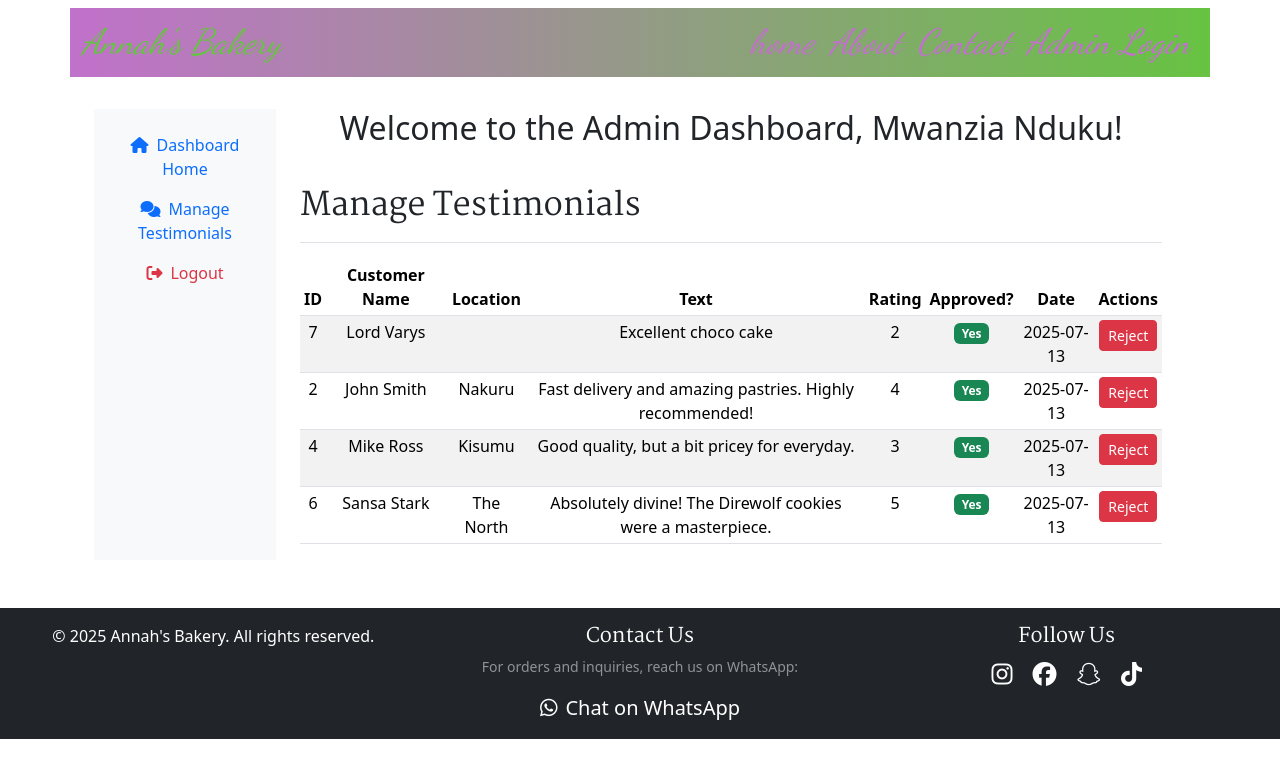
After one commit to R-gitonga/Annah-s-Bakey, a Flask app: page /admin/testimonials in a window 1280 px wide. The commit adds this page. Shown: the top 778 px of the page. Run offline with Flask 3, Linux system fonts and the light colour scheme; a user stored in the database is signed in; data comes from the database, SQL or seed files in the repository; both versions use the stored data as it was after the commit; some web fonts are replaced.

Commit message:
Implement user authentication with Flask-Login, update dashboard and testimonials management, and enhance alert functionality

```diff
--- a/app.py
+++ b/app.py
@@ -3,6 +3,7 @@ from flask import Flask, render_template, request, jsonify, flash, redirect, url
 import os
 from flask_sqlalchemy import SQLAlchemy
 from datetime import datetime, timezone
+from flask_login import login_required, LoginManager, login_user, logout_user, current_user, UserMixin
 
 
 app = Flask(__name__)
@@ -21,6 +22,16 @@ app.config['SECRET_KEY'] = os.environ.get('SECRET_KEY', 'your_super_secret_dev_k
 # The 'or' part is a fallback for local development if SECRET_KEY isn't set as an env var there.
 # In production on Render, os.environ.get('SECRET_KEY') will be used.
 db = SQLAlchemy(app)
+
+login_manager = LoginManager() # Create an instance of LoginManager
+login_manager.init_app(app)    # Initialize it with your Flask app
+login_manager.login_view = 'login' # Tell Flask-Login what route to use for login if @login_required fails
+
+# User loader callback for Flask-Login
+@login_manager.user_loader
+def load_user(user_id):
+    return User.query.get(int(user_id))
+# --- END NEW ---
 
 # import database models
 
@@ -87,7 +98,7 @@ def add_testimonial():
                 testimonial_text=testimonial_text,
                 rating=rating,
                 image_url=None, #image upload not implemented yet
-                is_approved=True
+                is_approved=False
             )
             db.session.add(new_testimonial)
             db.session.commit()
@@ -154,48 +165,87 @@ def admin_login():
     return render_template('admin_login.html')
 
 # login
-@app.route("/login", methods=['POST'])
+@app.route("/login", methods=['GET', 'POST'])
 def login():
-    # collect info from form
-    username = request.form['username']
-    password = request.form['password']
+    if request.method == 'POST':
 
-    user = User.query.filter_by(username=username).first()
-    if user and user.check_password(password):
-        session['username'] = username
-        return redirect(url_for('dashboard'))
-    return render_template("index.html")
+        # collect info from form
+        username = request.form['username']
+        password = request.form['password']
+
+        user = User.query.filter_by(username=username).first()
+        if user and user.check_password(password):
+            login_user(user) #log user in with flask login
+            next_page = request.args.get('next') #redirect to page they tried to access
+
+            return redirect(next_page or url_for('dashboard'))
+        else:
+            flash("Invalid Username or Password!", "danger")
+    return render_template("admin_login.html")
 
 
 # Register
-@app.route("/register", methods=['POST'])
+@app.route("/register", methods=['POST', 'GET'])
 def register():
-    username = request.form['username']
-    password = request.form['password']
-    user = User.query.filter_by(username=username).first()
-    if user:
-        return render_template("index.html", error="user already here")
-    else:
-        new_user = User(username=username)
-        new_user.set_password(password)
-        db.session.add(new_user)
-        db.session.commit()
-        # create a new session for user
-        session['username'] = username
-        return redirect(url_for('dashboard'))
+    if request.method == 'POST':
+        username = request.form['username']
+        password = request.form['password']
+        user = User.query.filter_by(username=username).first()
+        if user:
+            flash('Username already exists', 'danger')
+            return render_template("admin_login.html", error="user already exists")
+        else:
+            new_user = User(username=username)
+            new_user.set_password(password)
+            db.session.add(new_user)
+            db.session.commit()
+            flash("Registration Successfull! please login.", 'success')
+            # create a new session for user
+            # session['username'] = username
+            return redirect(url_for('login'))
+
+    return render_template("admin_login.html")
+
 
 
 # Dashbooard
 @app.route("/dashboard")
+@login_required
 def dashboard():
-    if "username" in session:
-        return render_template("dashboard.html", username = session['username'])
-    return redirect(url_for('index'))
-
+    testimonials = Testimonial.query.all()
+    return render_template("dashboard.html", username=current_user.username, testimonials=testimonials)
 
 
 # logout
 @app.route("/logout")
+@login_required
 def logout():
-    session.pop('username', None)
-    return redirect(url_for('admin_login'))
+    logout_user()
+    flash("You have been logged out", "info")
+    return redirect(url_for('index'))
+
+# admin testimonials
+@app.route("/admin/testimonials")
+@login_required
+def admin_testimonials():
+    # fetch all testimonials ordered by creation date. later filters like pending only go here
+    testimonials = Testimonial.query.order_by(Testimonial.created_at.desc()).all()
+    return render_template("admin/testimonials.html", testimonials=testimonials, username=current_user.username)
+
+
+@app.route("/admin/testimonial/<int:testimonial_id>/<action>")
+@login_required
+def admin_testimonial_action(testimonial_id, action):
+    testimonial = Testimonial.query.get_or_404(testimonial_id)
+
+    if action == 'approve':
+        testimonial.is_approved = True
+        flash(f'Testimonial from {testimonial.customer_name} approved!', 'success')
+    elif action == 'reject':
+        db.session.delete(testimonial)
+        flash(f'Testimonial from {testimonial.customer_name} rejected and deleted!', 'danger')
+    else:
+        flash('Invalid action.', 'warning')
+
+    db.session.commit()
+    return redirect(url_for('admin_testimonials'))
--- a/init_db.py
+++ b/init_db.py
@@ -33,9 +33,9 @@ def init_db_with_sqlalchemy():
         # insert testimonials
         testimonials = [
             Testimonial(customer_name='Jane Doe', customer_location='Nairobi', testimonial_text='The best cake I\'ve ever had! Truly delicious and fresh.', rating=5, image_url=None, is_approved=True),
-            Testimonial(customer_name='John Smith', customer_location='Nakuru', testimonial_text='Fast delivery and amazing pastries. Highly recommended!', rating=4, image_url=None, is_approved=True),
-            Testimonial(customer_name='Sarah Lee', customer_location='Mombasa', testimonial_text='I loved the cookies, but the bread was a bit dry.', rating=3, image_url=None, is_approved=True),
-            Testimonial(customer_name='Mike Ross', customer_location='Kisumu', testimonial_text='Good quality, but a bit pricey for everyday.', rating=3, image_url=None, is_approved=True),
+            Testimonial(customer_name='John Smith', customer_location='Nakuru', testimonial_text='Fast delivery and amazing pastries. Highly recommended!', rating=4, image_url=None, is_approved=False),
+            Testimonial(customer_name='Sarah Lee', customer_location='Mombasa', testimonial_text='I loved the cookies, but the bread was a bit dry.', rating=3, image_url=None, is_approved=False),
+            Testimonial(customer_name='Mike Ross', customer_location='Kisumu', testimonial_text='Good quality, but a bit pricey for everyday.', rating=3, image_url=None, is_approved=False),
             Testimonial(customer_name='Rachel Zane', customer_location='Kiambu', testimonial_text='Absolutely divine! The chocolate cake was a masterpiece.', rating=5, image_url=None, is_approved=True),
             Testimonial(customer_name='Sansa Stark', customer_location='The North', testimonial_text='Absolutely divine! The Direwolf cookies were a masterpiece.', rating=5, image_url=None, is_approved=True),
         ]
--- a/models.py
+++ b/models.py
@@ -1,7 +1,8 @@
 from app import db
 from werkzeug.security import generate_password_hash, check_password_hash
+from flask_login import UserMixin
 
-class User(db.Model):
+class User(db.Model, UserMixin):
     id = db.Column(db.Integer, primary_key=True)
     username = db.Column(db.String(25), unique=True, nullable=False)
     password_hash = db.Column(db.String(150), nullable=False)
@@ -42,7 +43,7 @@ class Testimonial(db.Model):
     rating = db.Column(db.Integer)
     image_url = db.Column(db.String(200))
     created_at = db.Column(db.DateTime, default=db.func.current_timestamp())
-    is_approved = db.Column(db.Boolean, default=True)
+    is_approved = db.Column(db.Boolean, default=False)
 
     def __repr__(self):
         return f'<Testimonial {self.customer_name}>'
--- a/static/js/scripts.js
+++ b/static/js/scripts.js
@@ -93,4 +93,18 @@ document.addEventListener('DOMContentLoaded', function() {
                 // You can also trigger the AJAX request here to fetch and update products
             });
         });
+
+    const alerts = document.querySelectorAll('.alert');
+
+    alerts.forEach(function(alertElement) {
+        // check if alert has alert-dismissible class and not already fading out
+        if (alertElement.classList.contains('alert-dismissible') && !alertElement.classList.contains('fade')) {
+            const bsAlert = new bootstrap.Alert(alertElement);
+
+            // set timeout to automatically close alert after 3 seconds
+            setTimeout(function() {
+                bsAlert.dispose(); //use dispose to remove alert from DOM
+            }, 3000);
+        }
+    });
 });
--- /dev/null
+++ b/templates/admin/testimonials.html
@@ -0,0 +1,62 @@
+{% extends "dashboard.html" %}
+
+{% block title %}Manage Testimonials{% endblock %}
+
+
+{% block admin_content %}
+
+    <div class="d-flex justify-content-between flex-wrap flex-md-nowrap align-items-center pt-3 pb-2 mb-3 border-bottom">
+        <h1 class="h2">Manage Testimonials</h1>
+    </div>
+
+    <div class="table-responsive">
+        <table class="table table-striped table-sm">
+            <thead>
+                <tr>
+                    <th>ID</th>
+                    <th>Customer Name</th>
+                    <th>Location</th>
+                    <th>Text</th>
+                    <th>Rating</th>
+                    <th>Approved?</th>
+                    <th>Date</th>
+                    <th>Actions</th>
+                </tr>
+            </thead>
+            <tbody>
+                {% for testimonial in testimonials %}
+                <tr>
+                    <td>{{ testimonial.id }}</td>
+                    <td>{{ testimonial.customer_name }}</td>
+                    <td>{{ testimonial.customer_location }}</td>
+                    <td>{{ testimonial.testimonial_text }}</td>
+                    <td>{{ testimonial.rating}}</td>
+                    <td>
+                        {% if testimonial.is_approved %}
+                            <span class="badge bg-success">Yes</span>
+                        {% else %}
+                            <span class="badge bg-warning text-dark">No</span>
+                        {% endif %}
+                    </td>
+                    <td>{{ testimonial.created_at.strftime('%Y-%m-%d') }}</td>
+                    <td>
+                        {% if not testimonial.is_approved %}
+                            <a href="{{ url_for('admin_testimonial_action', testimonial_id=testimonial.id, action='approve') }}" class="btn btn-sm btn-success me-1">Approve</a>
+                        {% else %}
+                            <a href="{{ url_for('admin_testimonial_action', testimonial_id=testimonial.id, action='reject') }}" class="btn btn-sm btn-danger" onclick="return confirm('Are you sure you want to reject and delete this testimonial? This action can not be undone!');">Reject</a>
+                        {% endif %}
+                    </td>
+                </tr>
+                {% else %}
+                <tr>
+                    <td colspan="8" class="text-center">No testimonial found</td>
+                </tr>
+                {% endfor %}
+
+            </tbody>
+        </table>
+    </div>
+
+
+
+{% endblock %}
--- a/templates/dashboard.html
+++ b/templates/dashboard.html
@@ -1,16 +1,59 @@
 {% extends "base.html" %}
-{% block title %}Dashboard{% endblock %}
+{% block title %}Admin Dashboard{% endblock %}
 
 {% block content %}
-<div class="container">
-    <h2 class="mt-5">Admin Dashboard</h2>
-    <h1>Welcome, {{ username }} </h1>
-    <p>Welcome to your Dashboard</p>
-    <a href="{{ url_for('logout') }}" class="btn btn-logout">Logout</a>
-    <ul>
-        <li><a href="/manage_orders">Manage Orders</a></li>
-        <li><a href="/manage_products">Manage Products</a></li>
-        <li><a href="/view_reports">View Reports</a></li>
-    </ul>
+<div class="container-fluid mt-4">
+    <div class="container text-center">
+        <!-- <h1>Welcome, {{ username }} to Admin Dashboard</h1> -->
+        <div class="row">
+            <!-- Sidebar navigation -->
+             <nav class="col-md-3 col-lg-2 d-md-block bg-light sidebar collapse">
+                <div class="position-sticky pt-3">
+                    <ul class="nav flex-column">
+                        <li class="nav-item">
+                            <a href="{{ url_for('dashboard') }}" class="nav-link active" aria-current="page">
+                                <i class="fas fa-home me-2"></i>Dashboard Home
+                            </a>
+                        </li>
+                        <li class="nav-item">
+                            <a href="{{ url_for('admin_testimonials') }}" class="nav-link" aria-current="page">
+                                <i class="fas fa-comments me-2"></i>Manage Testimonials
+                            </a>
+                        </li>
+                        <li class="nav-item">
+                            <a href="{{ url_for('logout') }}" class="nav-link text-danger" aria-current="page">
+                                <i class="fas fa-sign-out-alt me-2"></i>Logout
+                            </a>
+                        </li>
+                    </ul>
+                </div>
+             </nav>
+
+             <main class="col-md-9 ms-sm-auto col-lg-10 px-md-4">
+                <h2 class="mb-4">Welcome to the Admin Dashboard, {{ username }}!</h2>
+
+                <!-- flash messages -->
+                 {% with messages = get_flashed_messages(with_categories=true) %}
+                    {% if messages %}
+                        {% for category, message in messages %}
+                            <div class="alert alert-category{{ category }} alert-dismissible fade show" role="alert">
+                                {{ message }}
+                                <button class="btn-close" type="button" data-bs-dismiss="alert" aria-label="close"></button>
+                            </div>
+                        {% endfor %}
+                    {% endif %}
+                {% endwith %}
+
+                <!-- block admin content -->
+                 <!-- filled with specific admin pages -->
+                  {% block admin_content%}
+                  <p>Use the sidebar to navigate your administration tasks</p>
+
+                  {% endblock %}
+             </main>
+
+
+        </div>
+    </div>
 </div>
 {% endblock %}
```
Also changed, not shown: instance/bakery.db.
